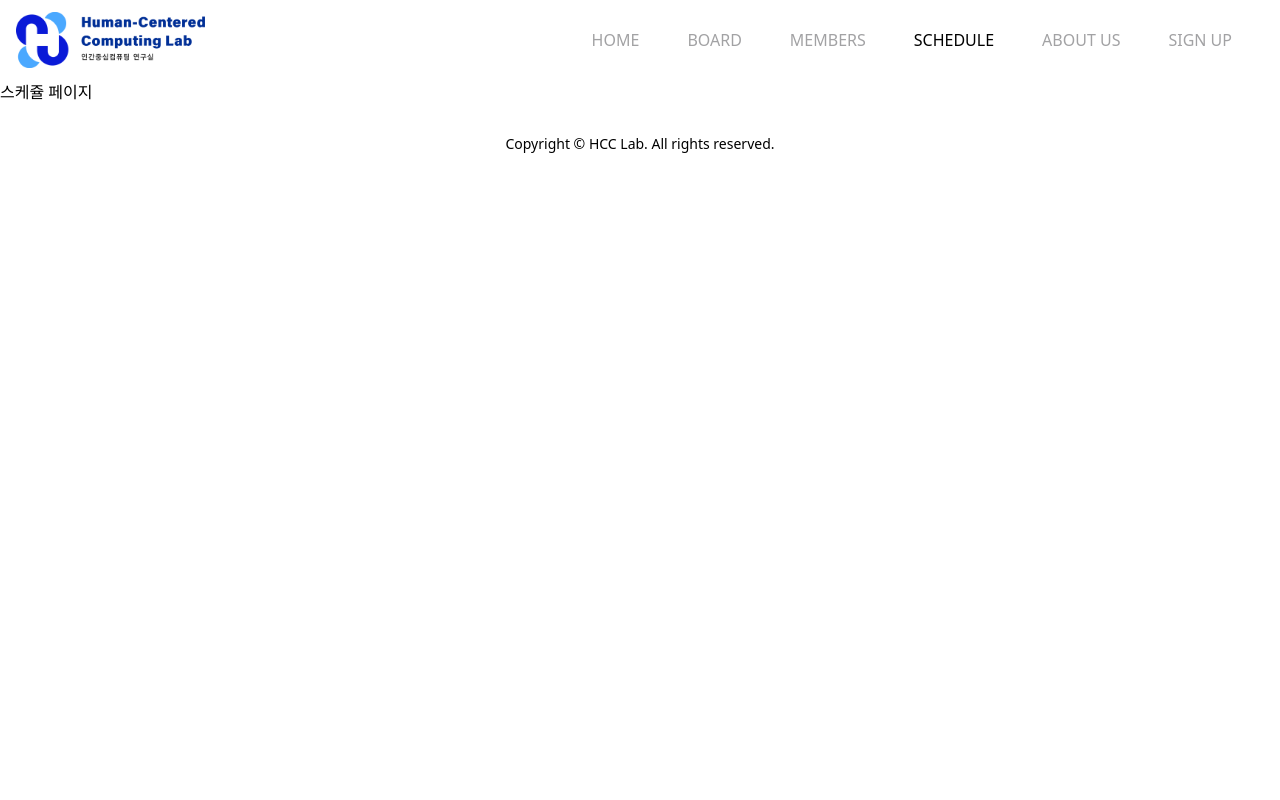
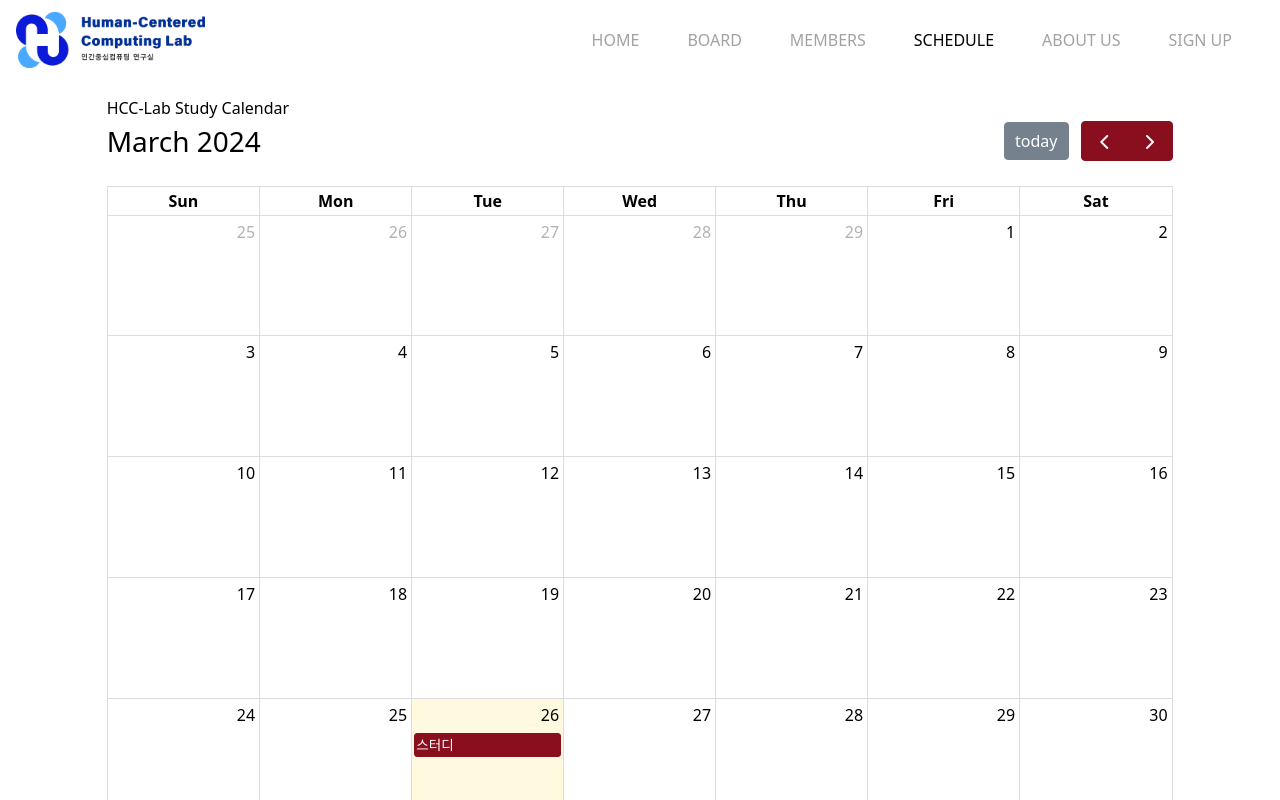
Before and after one commit to kosssshhhh/Team2, a React (Vite) app in the folder study-project/: page /schedule in a window 1280 px wide. Shown: the top 800 px of the page. Built offline with nearby package versions, Linux system fonts and the light colour scheme.

Commit message:
[ ✨ | HS2-15 | Feat ] schedule 임시 ui 생성

```diff
--- a/study-project/package.json
+++ b/study-project/package.json
@@ -10,6 +10,9 @@
 		"preview": "vite preview"
 	},
 	"dependencies": {
+		"@fullcalendar/core": "^6.1.11",
+		"@fullcalendar/daygrid": "^6.1.11",
+		"@fullcalendar/react": "^6.1.11",
 		"@tanstack/react-query": "^5.21.2",
 		"@tanstack/react-query-devtools": "^5.21.2",
 		"axios": "^1.6.7",
--- /dev/null
+++ b/study-project/src/pages/schedule/page.css
@@ -0,0 +1,16 @@
+/* 네비게이션 버튼의 배경 색상 변경 */
+.fc .fc-button-primary {
+	background-color: #890f1f; /* 새 배경 색상 */
+	border-color: #890f1f; /* 새 테두리 색상 */
+}
+
+/* 네비게이션 버튼의 텍스트 색상 변경 */
+.fc .fc-button-primary {
+	color: #fff; /* 새 텍스트 색상 */
+}
+
+/* 호버 상태에서의 네비게이션 버튼 색상 변경 */
+.fc .fc-button-primary:hover {
+	background-color: #560e18; /* 호버 시 배경 색상 */
+	border-color: #560e18; /* 호버 시 테두리 색상 */
+}
--- a/study-project/src/pages/schedule/page.jsx
+++ b/study-project/src/pages/schedule/page.jsx
@@ -1,7 +1,20 @@
+import FullCalendar from '@fullcalendar/react';
+import dayGridPlugin from '@fullcalendar/daygrid';
+import './page.css';
+
 export default function SchedulePage() {
 	return (
-		<main>
-			<h3>스케쥴 페이지</h3>
+		<main className="w-5/6 mx-auto flex-col flex-grow flex mt-4">
+			<h2>HCC-Lab Study Calendar</h2>
+			<FullCalendar
+				height="820px"
+				events={[
+					{ title: '스터디', date: '2024-03-26', color: '#890F1F' },
+					{ title: '스터디', date: '2024-04-02', color: '#890F1F' },
+				]}
+				defaultView="dayGridMonth"
+				plugins={[dayGridPlugin]}
+			/>
 		</main>
 	);
 }
```
Also changed, not shown: 1 other file (tests, documents, lock files or other folders).
